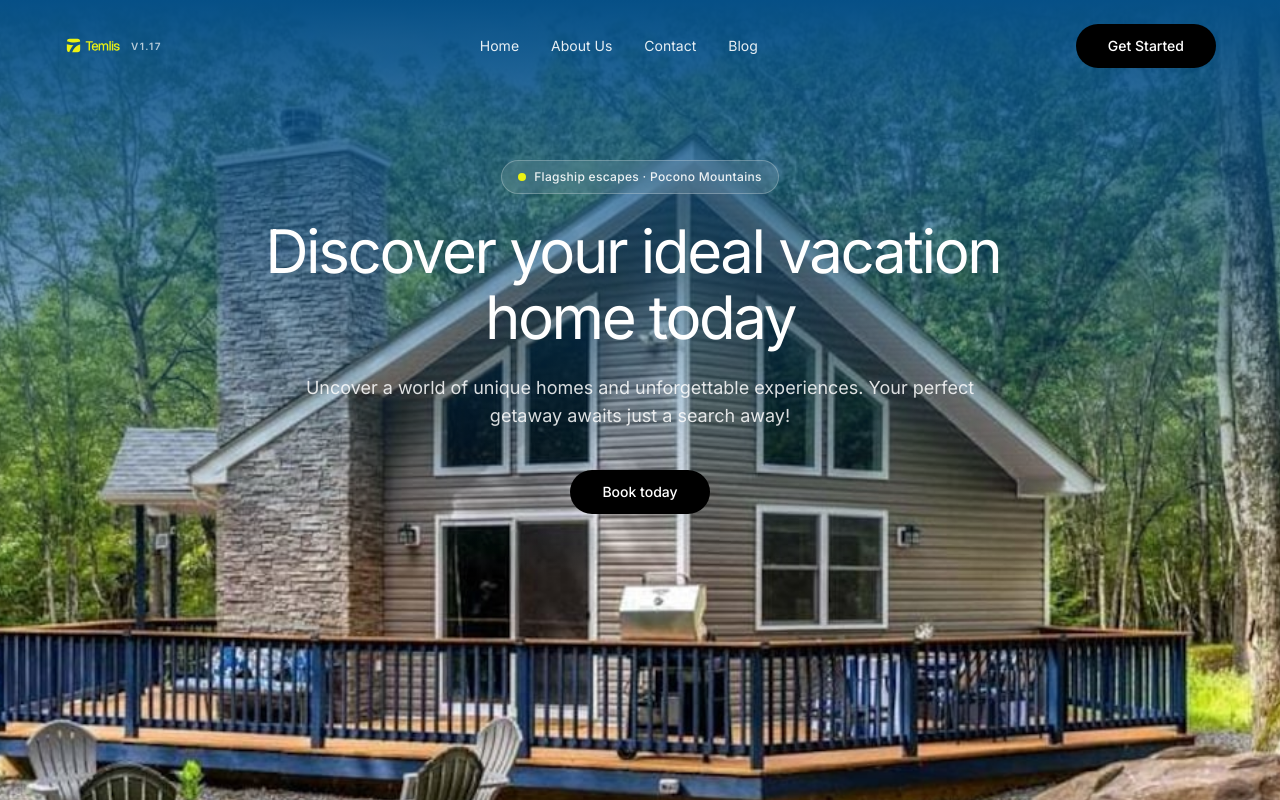
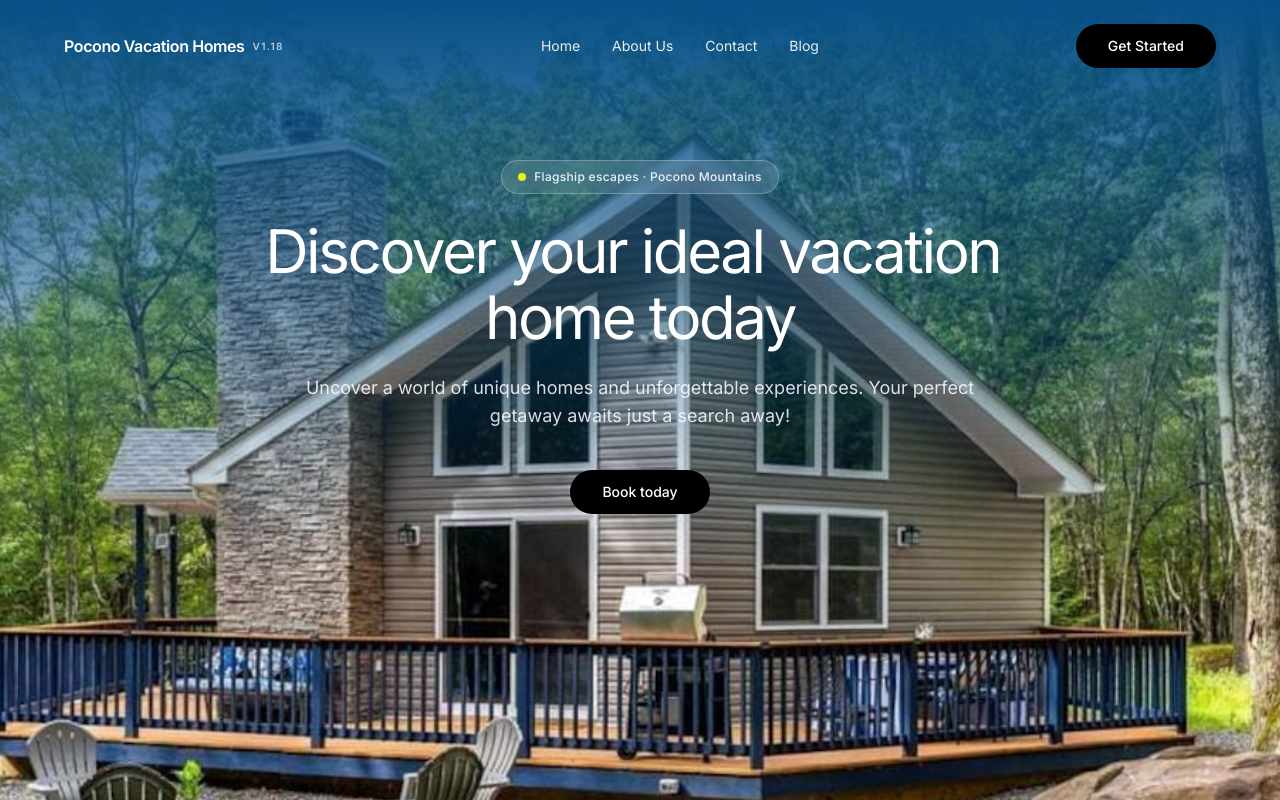
Before and after one commit to bearllc555-spec/vacation-homes, a React (Vite) app: page / in a window 1280 px wide. Shown: the top 800 px of the page. Built offline with nearby package versions, Linux system fonts and the light colour scheme.

Commit message:
Replace Stayli logo with Pocono Vacation Homes wordmark (v1.18).
Use text branding in header and footer from business.brandName.

Co-authored-by: Cursor <cursoragent@cursor.com>

```diff
--- a/index.html
+++ b/index.html
@@ -5,7 +5,7 @@
     <meta name="viewport" content="width=device-width, initial-scale=1.0" />
     <meta
       name="description"
-      content="Stayli — discover handpicked vacation rentals for your next getaway."
+      content="Pocono Vacation Homes — discover handpicked vacation rentals in the Pocono Mountains."
     />
     <link rel="preconnect" href="https://fonts.googleapis.com" />
     <link rel="preconnect" href="https://fonts.gstatic.com" crossorigin />
@@ -14,7 +14,7 @@
       rel="stylesheet"
     />
     <link rel="icon" href="/images/6WerINKOpcyW05aXytLdYF1H6ZU.webp" type="image/webp" />
-    <title>Stayli — Vacation Homes</title>
+    <title>Pocono Vacation Homes</title>
   </head>
   <body class="bg-[#fcfcfc] font-sans text-[#0a0a0a] antialiased">
     <div id="root"></div>
--- a/src/components/SiteFooter.tsx
+++ b/src/components/SiteFooter.tsx
@@ -1,4 +1,4 @@
-import { images } from "../lib/assets";
+import { business } from "../lib/business";
 import { goHome } from "../lib/navigation";
 
 const footerLinks = [
@@ -16,14 +16,12 @@ export function SiteFooter() {
       <div className="mx-auto max-w-[1280px] px-6 md:px-10 lg:px-16">
         <div className="flex flex-col gap-12 lg:flex-row lg:items-start lg:justify-between">
           <div className="max-w-sm">
-            <a href="/" onClick={goHome} className="inline-block">
-              <img
-                src={images.footerWordmark}
-                alt="Stayli"
-                className="h-10 w-auto max-w-[280px] object-contain object-left md:h-12"
-                width={280}
-                height={48}
-              />
+            <a
+              href="/"
+              onClick={goHome}
+              className="inline-block text-lg font-semibold tracking-tight text-white md:text-xl"
+            >
+              {business.brandName}
             </a>
             <p className="mt-8 text-sm font-medium text-white">Subscribe to Updates</p>
             <form
@@ -60,7 +58,7 @@ export function SiteFooter() {
           </nav>
         </div>
         <p className="mt-14 text-xs text-white/50">
-          © {year} Stayli. Vacation homes design concept.
+          © {year} {business.brandName}. Vacation homes design concept.
         </p>
       </div>
     </footer>
--- a/src/components/SiteHeader.tsx
+++ b/src/components/SiteHeader.tsx
@@ -3,7 +3,6 @@ import { Menu, X } from "lucide-react";
 import { business } from "../lib/business";
 import { goHome } from "../lib/navigation";
 import { SITE_VERSION } from "../lib/version";
-import { images } from "../lib/assets";
 import { navLinks } from "../content/site";
 import { Button } from "./ui/Button";
 
@@ -34,10 +33,16 @@ export function SiteHeader({ variant = "default" }: SiteHeaderProps) {
             goHome(e);
             setMenuOpen(false);
           }}
-          className="inline-flex items-center gap-2"
+          className="inline-flex min-w-0 flex-col gap-0.5 sm:flex-row sm:items-center sm:gap-2"
           aria-label={`${business.brandName} home`}
         >
-          <img src={images.logo} alt="" className="h-5 w-auto" width={59} height={20} />
+          <span
+            className={`text-sm font-semibold leading-tight tracking-tight md:text-base ${
+              onHero ? "text-white" : "text-black"
+            }`}
+          >
+            {business.brandName}
+          </span>
           <span
             className={`text-[10px] font-semibold uppercase tracking-[0.14em] ${
               onHero ? "text-white/70" : "text-neutral-500"
--- a/src/lib/business.ts
+++ b/src/lib/business.ts
@@ -1,5 +1,5 @@
 export const business = {
-  brandName: "Stayli",
+  brandName: "Pocono Vacation Homes",
   tagline: "Discover your ideal vacation home today",
   heroSubtext:
     "Uncover a world of unique homes and unforgettable experiences. Your perfect getaway awaits just a search away!",
--- a/src/lib/version.ts
+++ b/src/lib/version.ts
@@ -1,2 +1,2 @@
 /** Increment on every change — shown in the site header */
-export const SITE_VERSION = "v1.17";
+export const SITE_VERSION = "v1.18";
```
